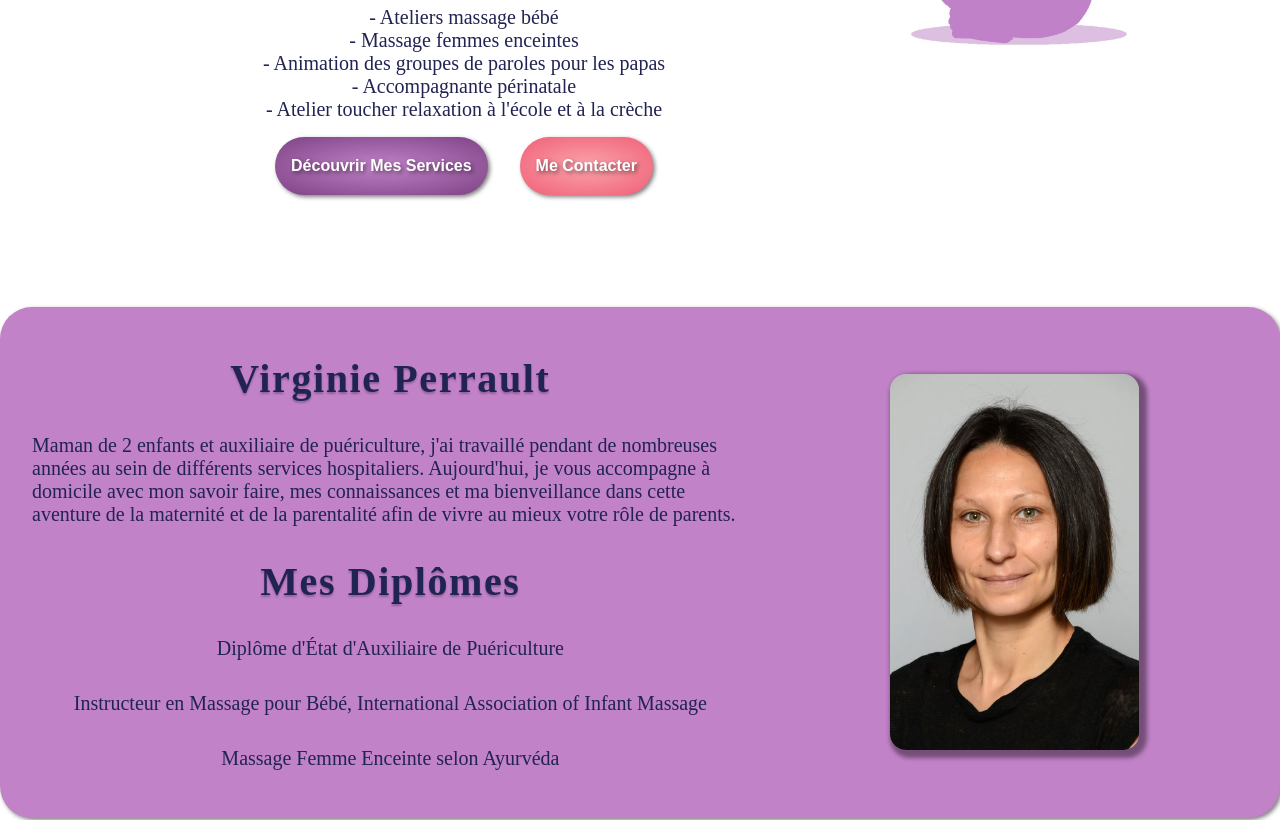
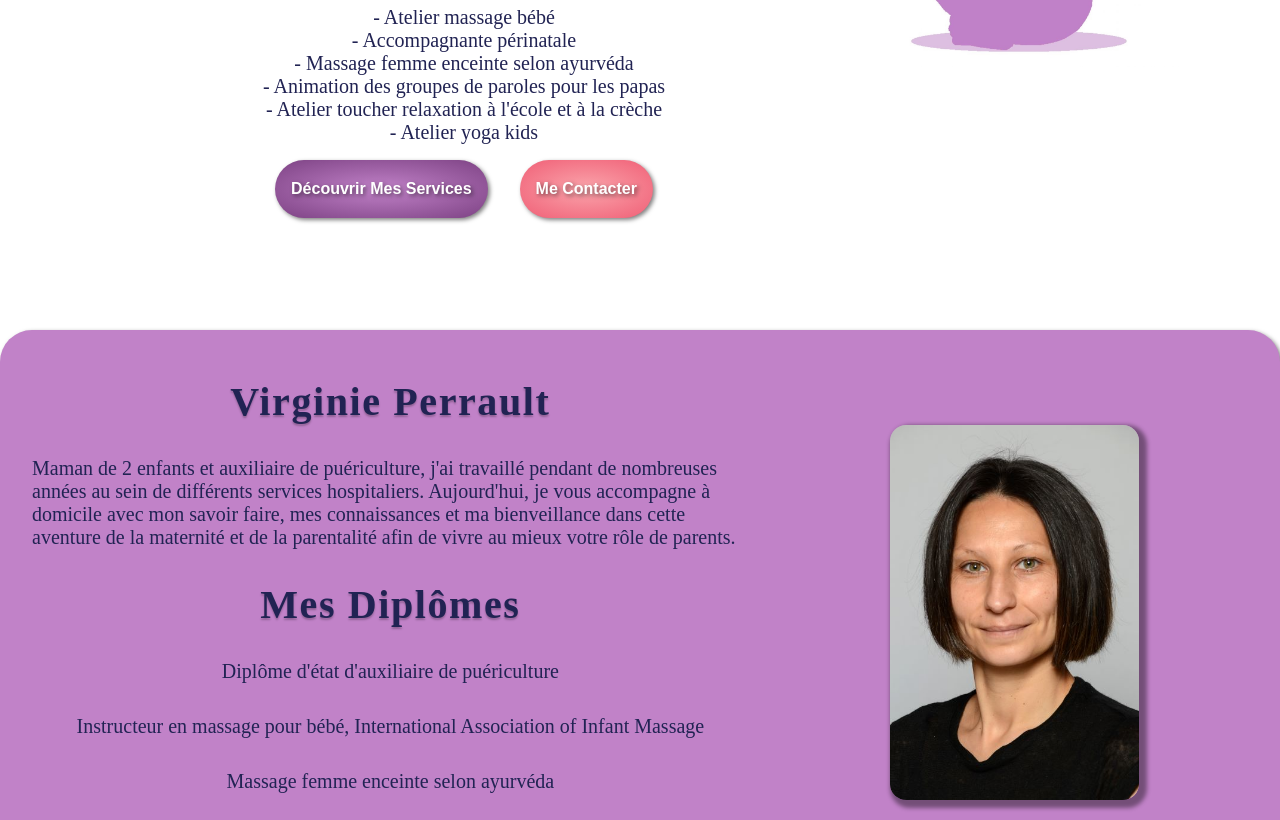
Before and after one commit to RaspberryChaos/next-site-virginie-perrault, a Next.js app: page / in a window 1280 px wide. Shown: the part 520-1340 px from the top of the page. Built offline with nearby package versions, Linux system fonts and the light colour scheme; a web font is replaced by a local one.

Commit message:
presentation text and diplomas updated

```diff
--- a/components/LandingPage.js
+++ b/components/LandingPage.js
@@ -12,11 +12,12 @@ const LandingPage = () => {
             Aide soignante et auxiliaire de puériculture au sein de l&apos;hôpital
             public
           </p>
-          <p>- Ateliers massage bébé</p>
-          <p>- Massage femmes enceintes</p>
+          <p>- Atelier massage bébé</p>
+          <p>- Accompagnante périnatale</p>
+          <p>- Massage femme enceinte selon ayurvéda</p>
           <p>- Animation des groupes de paroles pour les papas</p>
-          <p>- Accompagnante périnatale</p>
           <p>- Atelier toucher relaxation à l&apos;école et à la crèche</p>
+          <p>- Atelier yoga kids</p>
           <div className={styles.headerButtons}>
             <a href="#prestations" className="btn btnEsp">Découvrir Mes Services</a>
             <a href="#contact" className="btn btnRdv">Me Contacter</a>
--- a/components/QuiSuisJe.js
+++ b/components/QuiSuisJe.js
@@ -24,14 +24,15 @@ const QuiSuisJe = () => {
 
           <h2 className={styles.profileHeading}>Mes Diplômes</h2>
 
-          <p>Diplôme d&apos;État d&apos;Auxiliaire de Puériculture</p>
+          <p>Diplôme d&apos;état d&apos;auxiliaire de puériculture</p>
 
           <p>
-            Instructeur en Massage pour Bébé, International Association of
+            Instructeur en massage pour bébé, International Association of
             Infant Massage
           </p>
 
-          <p>Massage Femme Enceinte selon Ayurvéda</p>
+          <p>Massage femme enceinte selon ayurvéda</p>
+          <p>Animatrice en atelier yoga kids</p>
         </div>
       </section>
     )
```
